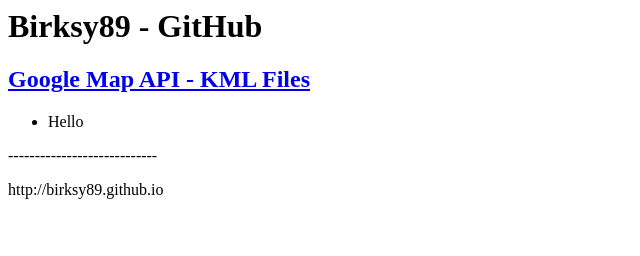
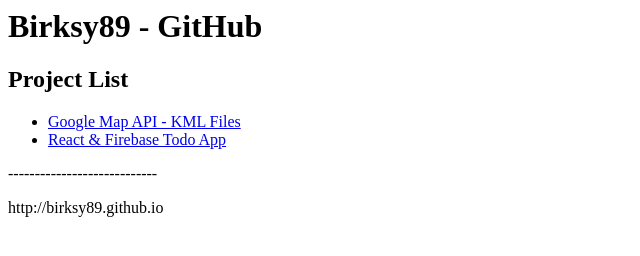
Before and after one commit to birksy89/birksy89.github.io, a plain HTML site: page index.html in a window 1280 px wide. Shown: the whole page, without its empty margins (0-640 px from the left). Drawn offline with Linux system fonts and the light colour scheme.

Commit message:
Push Basic Project List

```diff
--- a/index.html
+++ b/index.html
@@ -1,9 +1,10 @@
 <h1>Birksy89 - GitHub</h1>
 
-<h2><a href="/GoogleMapAPI">Google Map API - KML Files</a></h2>
+<h2>Project List</h2>
 
 <ul>
-  <li>Hello</li>
+  <li><a href="/GoogleMapAPI">Google Map API - KML Files</a></li>
+    <li><a href="/React-Todo-App">React &amp; Firebase Todo App</a></li>
 </ul>
   <p>----------------------------</p>
   <p>http://birksy89.github.io</p>
```
